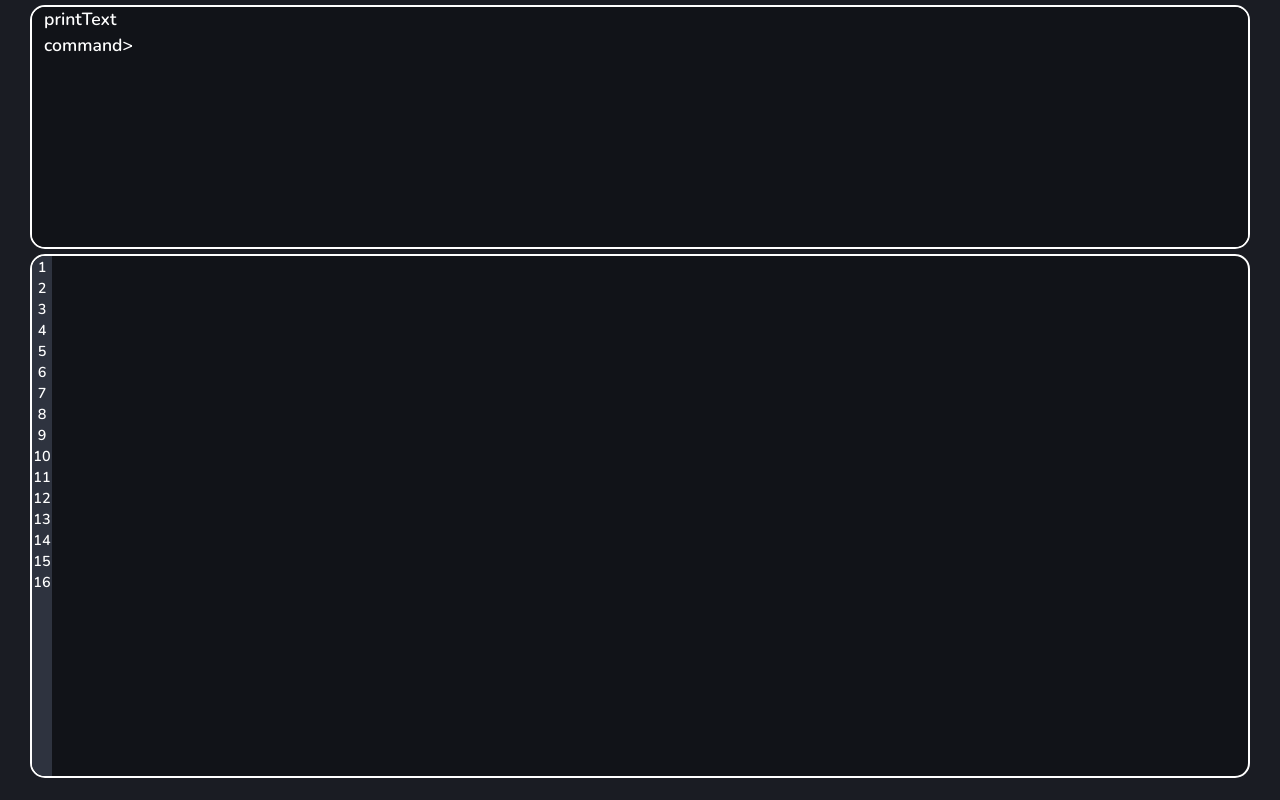
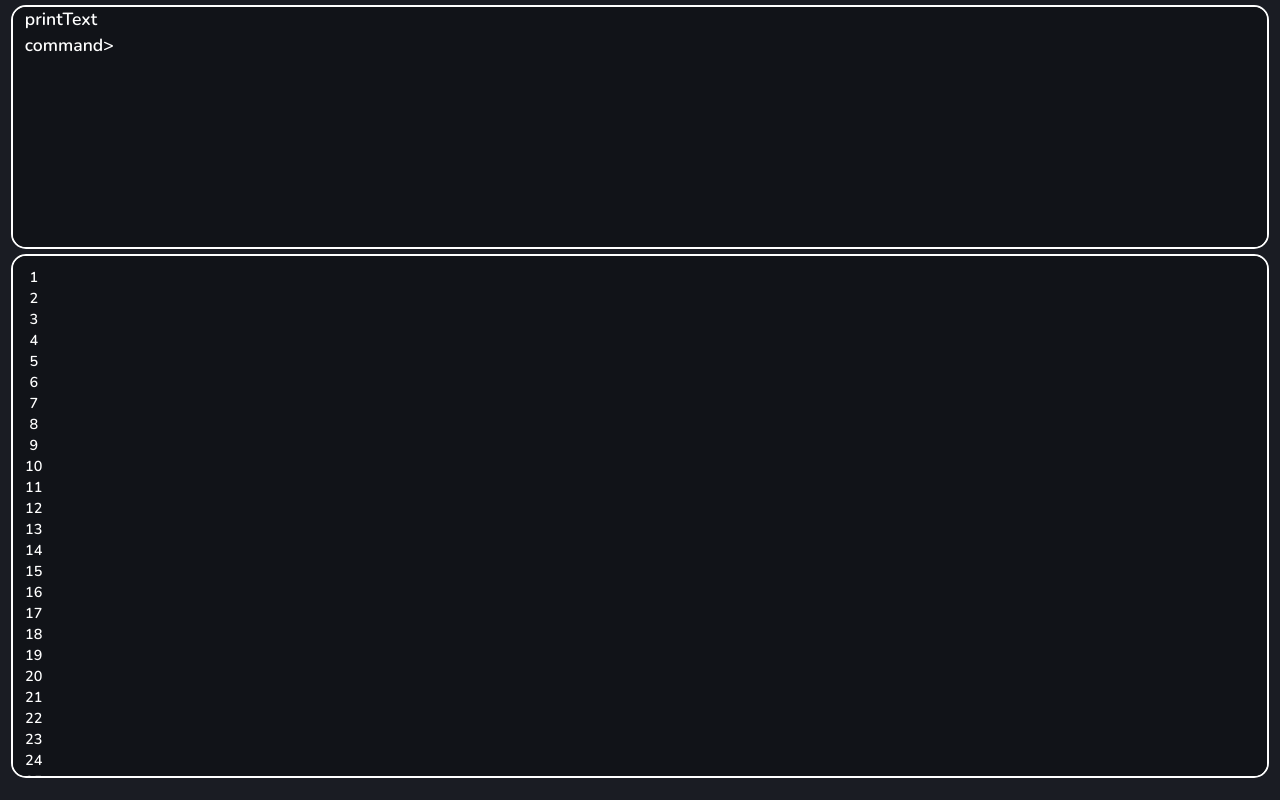
Before and after one commit to kisia0916/regic-v0.1-front, a React (Create React App) app: page / in a window 1280 px wide. Built offline with nearby package versions, Linux system fonts and the light colour scheme.

Commit message:
editor update

```diff
--- a/src/components/EditorMain/EditorSpaceMain/EditorSpaceMain.css
+++ b/src/components/EditorMain/EditorSpaceMain/EditorSpaceMain.css
@@ -1,6 +1,6 @@
 .EditorSpaceMain{
-    width: 95%;
     height: 65vh;
+    width: 98%;
     overflow-y: auto;
     background-color: #111318;
     border-radius: 15px;
@@ -11,8 +11,11 @@
 }
 .EditorSpaceMainLeft{
     height: 100%;
-    width: 20px;
-    background-color: #2e333f;
+    /* background-color: #2e333f; */
+}
+.EditorSpaceMainLeftWarp{
+    margin-left: 8px;
+    margin-top: 10px;
 }
 .EditorSpaceLineNumber{
     margin: auto;
@@ -25,3 +28,20 @@
     font-family: 'Nunito', sans-serif;
     font-size: 90%;
 }
+.EditorSpaceMainRight{
+    width: 100%;
+}
+.EditorSpaceMainEditArea{
+    overflow-x: scroll;
+    overflow-y: hidden;
+    margin-top: 7px;
+    margin-left: 4px;
+    width: 100%;
+    background-color: #11131800;
+    color: white;
+    font-family: 'Nunito', sans-serif;
+    line-height: 21px;
+    font-size: 110%;
+    border: none;
+    outline: none;
+}
--- a/src/components/EditorMain/EditorSpaceMain/EditorSpaceMain.tsx
+++ b/src/components/EditorMain/EditorSpaceMain/EditorSpaceMain.tsx
@@ -1,10 +1,16 @@
-import React, { useState } from "react";
+import React, { useEffect, useState } from "react";
 import "./EditorSpaceMain.css"
 
 function EditorSpaceMain(){
-    const [codeLines,setCodeLines] = useState<string[]>(["a","a","a","a","a","a","a","a","a","a","a","a","a","a","a","a",])
+    const lineHeight:number = 21
+    const [codeLines,setCodeLines] = useState<string[]>(["a","a","a","a","a","a","a","a","a","a","a","a","a","a","a","a","a","a","a","a","a","a","a","a","a","a","a","a","a","a","a","a","a","a","a","a","a","a","a","a","a","a","a","a","a","a","a","a","a","a","a","a","a","a","a","a","a","a","a","a","a","a","a","a","a","a","a","a","a","a","a","a","a","a","a","a","a","a","a","a","a","a","a","a","a","a","a","a","a","a","a","a","a","a","a","a","a","a","a","a","a","a","a","a","a","a","a","a","a","a","a","a","a","a","a","a","a","a","a","a","a","a","a","a","a","a","a","a","a","a","a","a","a","a","a","a","a","a","a","a","a","a","a","a","a","a","a","a","a","a","a","a","a","a","a","a","a","a","a","a","a","a","a","a","a","a","a","a","a","a","a","a","a","a","a","a","a","a","a","a","a","a","a","a","a","a","a","a","a","a","a","a","a","a","a","a","a","a","a","a",])
+    const [lineNum,setLineNum] = useState<number>(codeLines.length)
+    useEffect(()=>{
+        setLineNum(codeLines.length)
+    },[codeLines])
     return(
         <div className="EditorSpaceMain">
+            <div className="EditorSpaceMainLeftWarp">
                 <div className="EditorSpaceMainLeft">
                     {codeLines.map((i,index)=>{
                         return (
@@ -14,8 +20,9 @@ function EditorSpaceMain(){
                         )
                     })}
                 </div>
+            </div>
             <div className="EditorSpaceMainRight">
-
+                    <textarea style={{height:`${lineHeight*lineNum}px`}} className="EditorSpaceMainEditArea"></textarea>
             </div>
         </div>
     )
--- a/src/components/EditorMain/TarmSpaceMain/TarmSpaceMain.css
+++ b/src/components/EditorMain/TarmSpaceMain/TarmSpaceMain.css
@@ -2,7 +2,7 @@
 @import url('https://fonts.googleapis.com/css2?family=Roboto:ital,wght@0,100;0,300;0,400;0,500;0,700;0,900;1,100;1,300;1,400;1,500;1,700;1,900&display=swap');
 @import url('https://fonts.googleapis.com/css2?family=M+PLUS+Rounded+1c:wght@400;500&family=Nunito:wght@600;700;800;900&display=swap');
 .TermSpaceMain{
-    width: 95%;
+    width: 98%;
     height: 30vh;
     overflow-y: auto;
     background-color: #111318;
```
Lines whose indentation alone changed are shown as unchanged.
